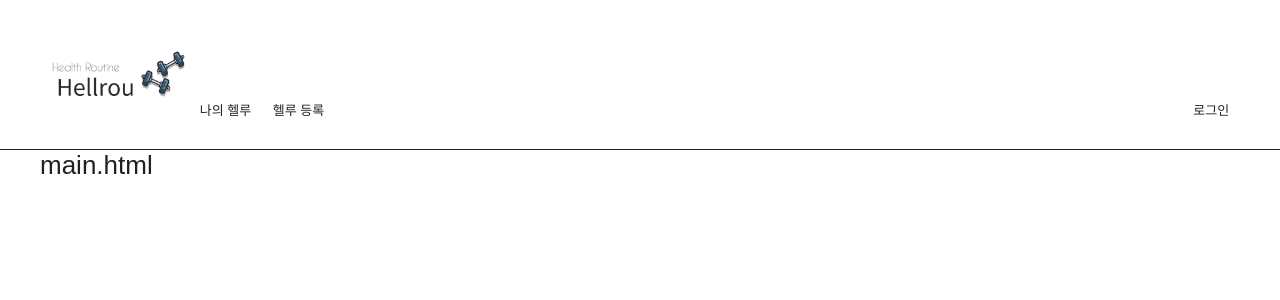
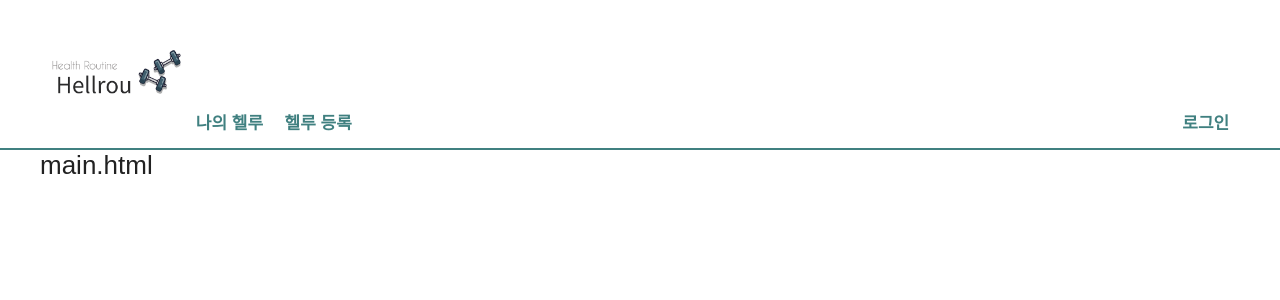
Before and after one commit to MoingXTwice/Hellrou, a Flask app: page / in a window 1280 px wide. Shown: the top 300 px of the page. Run offline with Flask 2, Linux system fonts and the light colour scheme; some libraries are stand-ins or nearby versions.

Commit message:
main css 수정

```diff
--- a/static/css/main.css
+++ b/static/css/main.css
@@ -32,7 +32,7 @@ ul {
 
 nav {
     height: 150px;
-    border-bottom : 1px solid #212121
+    border-bottom : 2px solid #408080
 }
 
 nav:after {
@@ -49,8 +49,8 @@ nav:after {
     text-align: center;
 }
 .img_box{
-    width: 149px;
-    height: 149px;
+    width: 145px;
+    height: 145px;
     float: left;
 }
 .img_box > img {
@@ -60,10 +60,15 @@ nav:after {
 .top_menu .btn{
     display:inline-block;
     float: left;
-    padding-top: 100px;
-
+    padding-top: 110px;
+    color : #408080;
+    font-size: 17px;
+    font-weight: bold;
 }
 .login_box .btn{
     float: right;
-    padding-top: 100px;
+    padding-top: 110px;
+    color : #408080;
+    font-size: 17px;
+    font-weight: bold;
 }
```
